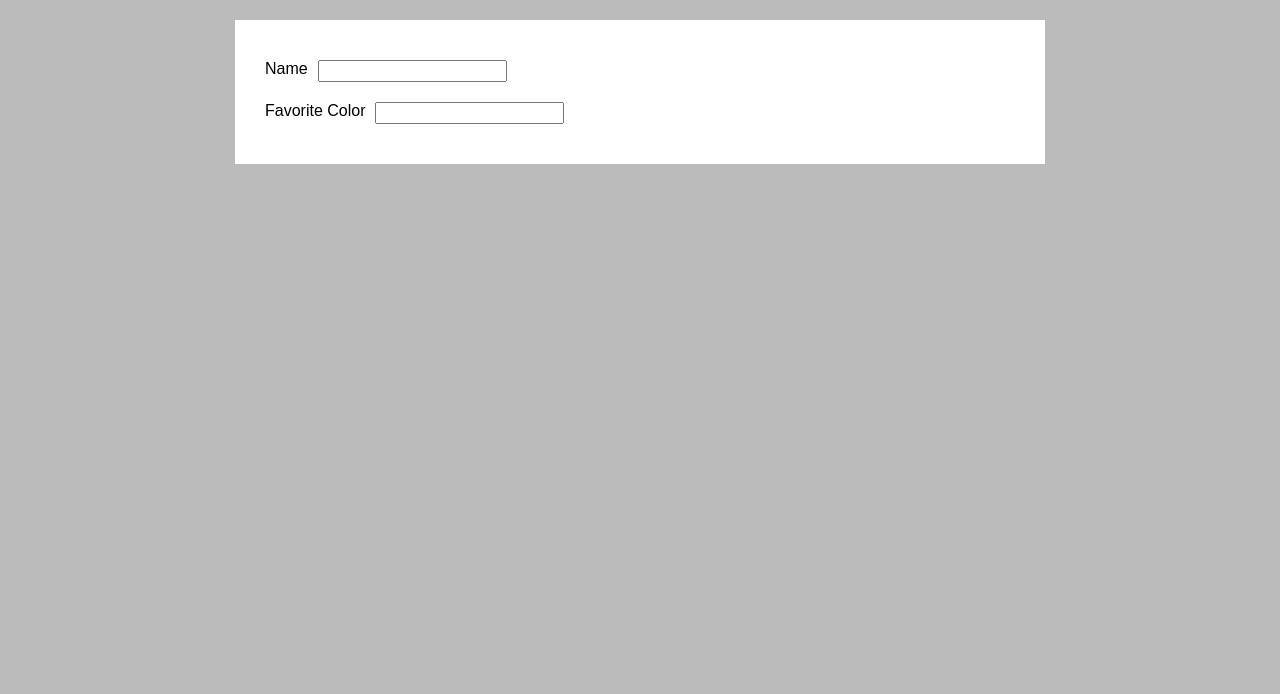
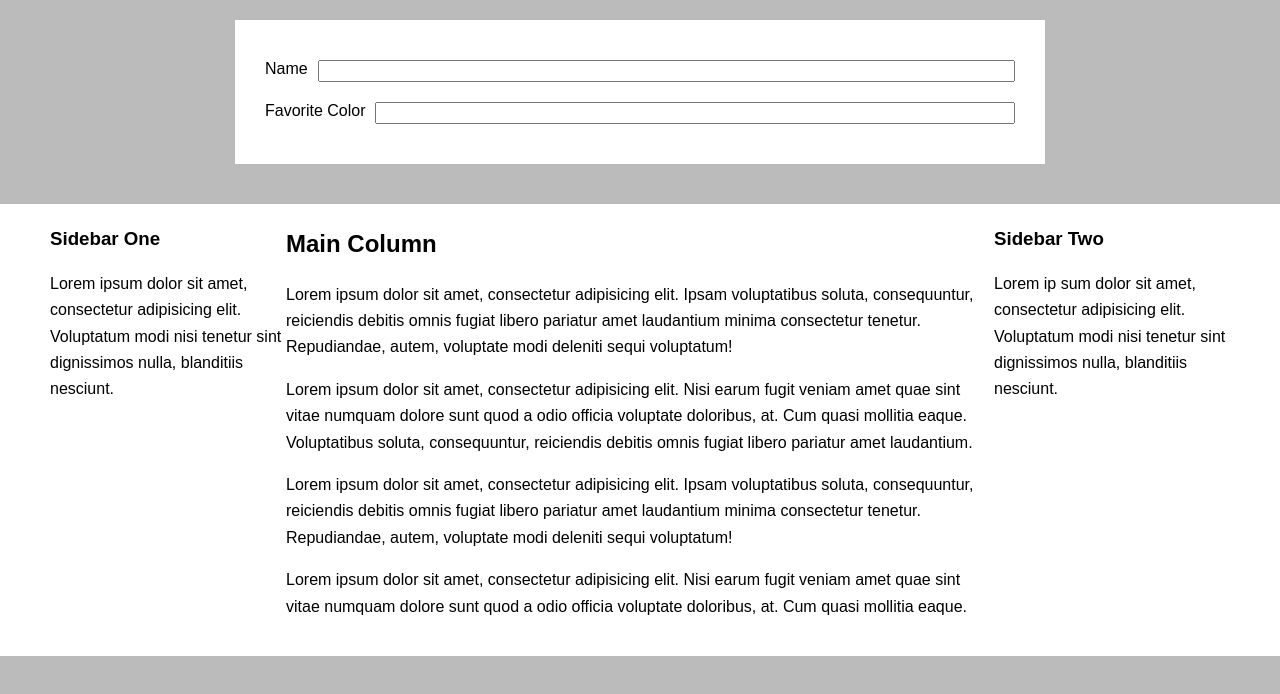
Before and after one commit to dayana-alonso/flex-box, a plain HTML site: page index.html in a window 1280 px wide. Drawn offline with Linux system fonts and the light colour scheme.

Commit message:
second section added

```diff
--- a/css/style.css
+++ b/css/style.css
@@ -13,6 +13,12 @@ body {
   font-family: Arial, Helvetica, sans-serif;
   padding-bottom: 100px;
 }
+
+
+h2, h3 {
+  margin: 0 0 .75em 0;
+}
+
 
 /* first example name and facorite color */
 .container {
@@ -30,4 +36,46 @@ body {
 .form-row label {
   padding-right: 10px;
 }
+
+.form-row input {
+  flex: 1;
+}
 /* first example name and facorite color end */
+
+.column-layout {
+  max-width: 1300px;
+  background-color: #FFF;
+  margin: 40px auto 0 auto;
+  line-height: 1.65;
+  padding: 20px 50px;
+  display: flex;
+}
+
+/* second example */
+
+.main-column {
+  flex: 3;
+  order: 2;
+}
+
+.sidebar-one {
+  flex: 1;
+  order: 1;
+}
+
+.sidebar-two {
+  flex: 1;
+  order: 3;
+}
+/* second example end */
+
+/* third example */
+.call-outs-container {
+  max-width: 1300px;
+  margin: 40px auto 0 auto;
+}
+
+.call-out {
+
+}
+/* third example end*/
--- a/index.html
+++ b/index.html
@@ -23,5 +23,43 @@
       </form>
     </div>
 <!-- first example name and facorite color ends-->
+
+<!-- second example-->
+  <div class="column-layout">
+    <div class="main-column">
+      <h2>Main Column</h2>
+      <p>Lorem ipsum dolor sit amet, consectetur adipisicing elit. Ipsam voluptatibus soluta,
+        consequuntur, reiciendis debitis omnis fugiat libero pariatur amet laudantium minima consectetur tenetur.
+        Repudiandae, autem, voluptate modi deleniti sequi voluptatum!
+      </p>
+      <p>Lorem ipsum dolor sit amet, consectetur adipisicing elit.
+        Nisi earum fugit veniam amet quae sint vitae numquam dolore sunt quod a odio officia voluptate doloribus, at.
+        Cum quasi mollitia eaque. Voluptatibus soluta, consequuntur, reiciendis debitis omnis fugiat libero pariatur amet laudantium.
+      </p>
+      <p>Lorem ipsum dolor sit amet, consectetur adipisicing elit. Ipsam voluptatibus soluta, consequuntur, reiciendis debitis omnis
+        fugiat libero pariatur amet laudantium minima consectetur tenetur. Repudiandae, autem, voluptate modi deleniti sequi voluptatum!
+      </p>
+      <p>Lorem ipsum dolor sit amet, consectetur adipisicing elit. Nisi earum fugit veniam amet quae
+        sint vitae numquam dolore sunt quod a odio officia voluptate doloribus, at. Cum quasi mollitia eaque.
+      </p>
+    </div>
+    <!-- end of main column -->
+
+    <!-- sidebar one -->
+    <div class="sidebar-one">
+      <h3>Sidebar One</h3>
+      <p>Lorem ipsum dolor sit amet, consectetur adipisicing elit. Voluptatum modi nisi tenetur sint dignissimos nulla, blanditiis nesciunt.</p>
+    </div>
+    <!-- end of sidebar one -->
+
+    <!-- sidebar two -->
+    <div class="sidebar-two">
+      <h3>Sidebar Two</h3>
+      <p>Lorem ip sum dolor sit amet, consectetur adipisicing elit. Voluptatum modi nisi tenetur sint dignissimos nulla, blanditiis nesciunt.</p>
+  </div>
+  <!-- end of sidebar two -->
+ </div>
+ <!-- second example end-->
+
   </body>
 </html>
```
